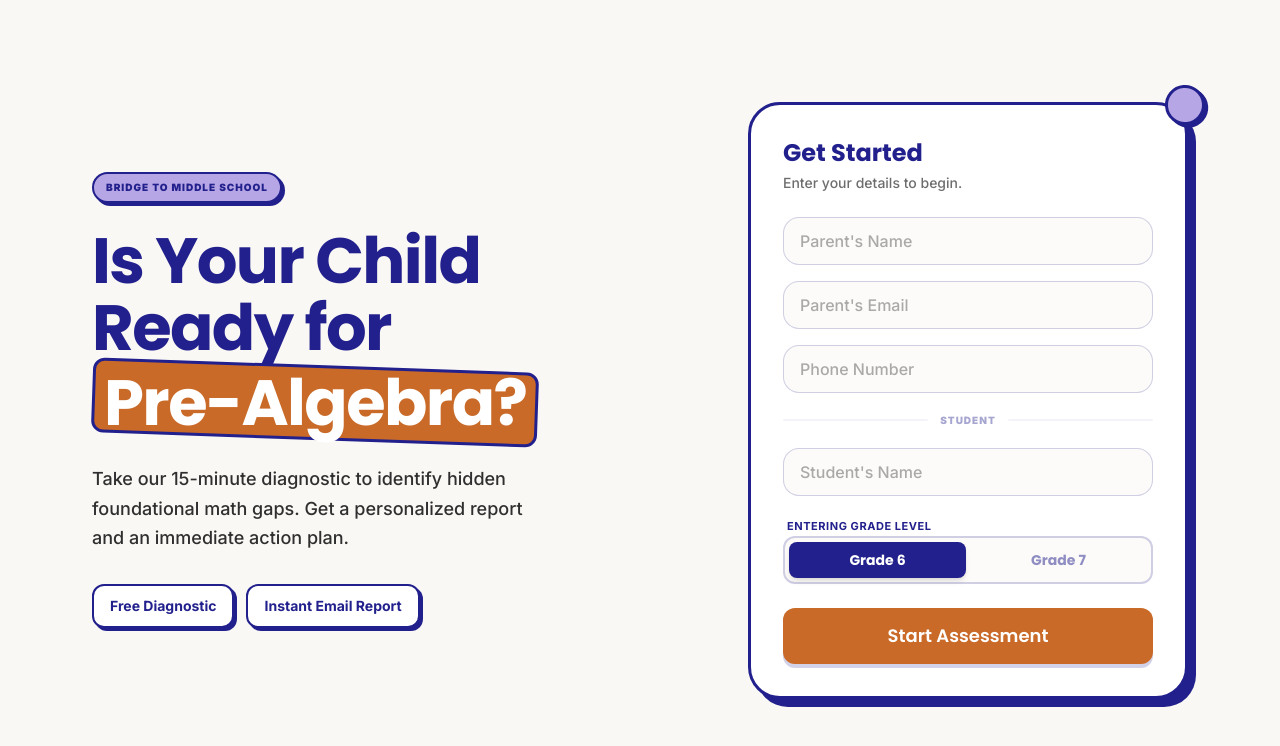
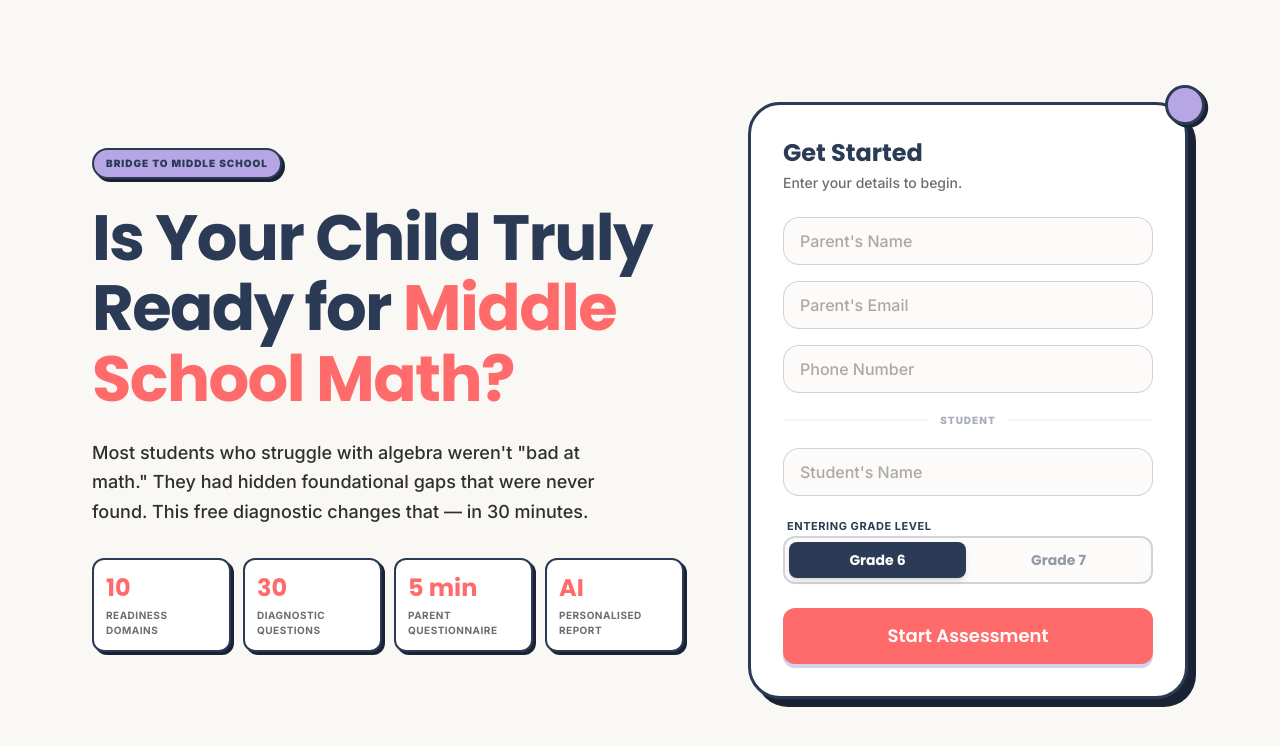
Before and after one commit to Mugunth140/mindverse-assessment, a Next.js app: page / in a window 1280 px wide. Shown: the top 746 px of the page. Built offline with nearby package versions, Linux system fonts and the light colour scheme.

Commit message:
style: Update brand colors across components for consistency and improved visual appeal

```diff
--- a/src/app/globals.css
+++ b/src/app/globals.css
@@ -1,8 +1,8 @@
 @import "tailwindcss";
 
 @theme {
-  --color-brand-indigo: #22208C;
-  --color-brand-orange: #C96A28;
+  --color-brand-blue: #2B3A55;
+  --color-brand-accent: #FF6B6B;
   --color-brand-ivory: #FAF8F4;
   --color-brand-charcoal: #2F2F2F;
 
--- a/src/app/layout.tsx
+++ b/src/app/layout.tsx
@@ -28,7 +28,7 @@ export default function RootLayout({
       lang="en"
       className={`${inter.variable} ${poppins.variable} h-full antialiased bg-brand-ivory`}
     >
-      <body className="min-h-full flex flex-col font-sans text-brand-charcoal selection:bg-brand-orange/20 selection:text-brand-indigo">
+      <body className="min-h-full flex flex-col font-sans text-brand-charcoal selection:bg-brand-accent/20 selection:text-brand-blue">
         {children}
       </body>
     </html>
--- a/src/app/page.tsx
+++ b/src/app/page.tsx
@@ -44,51 +44,59 @@ export default function Home() {
 
       {/* Intentional Geometric Accents with Subtle Animations */}
       <motion.div
-        className="absolute top-8 left-8 w-24 h-24 bg-brand-coral rounded-full border-[3px] border-brand-indigo hidden lg:block -z-10"
+        className="absolute top-8 left-8 w-24 h-24 bg-brand-coral rounded-full border-[3px] border-brand-blue hidden lg:block -z-10"
         animate={{ scale: [1, 1.05, 1], y: [0, -10, 0] }}
         transition={{ duration: 6, repeat: Infinity, ease: "easeInOut" }}
       />
       <motion.div
-        className="absolute bottom-8 right-16 w-32 h-32 bg-brand-green rounded-tl-[80px] rounded-br-[80px] border-[3px] border-brand-indigo hidden lg:block -z-10"
+        className="absolute bottom-8 right-16 w-32 h-32 bg-brand-green rounded-tl-[80px] rounded-br-[80px] border-[3px] border-brand-blue hidden lg:block -z-10"
         animate={{ y: [0, -15, 0] }}
         transition={{ duration: 5, repeat: Infinity, ease: "easeInOut", delay: 1 }}
       />
       <motion.div
-        className="absolute top-1/3 right-1/2 w-12 h-12 bg-brand-orange border-[3px] border-brand-indigo hidden lg:block -z-10"
+        className="absolute top-1/3 right-1/2 w-12 h-12 bg-brand-accent border-[3px] border-brand-blue hidden lg:block -z-10"
         animate={{ rotate: [12, 102, 12] }}
         transition={{ duration: 8, repeat: Infinity, ease: "easeInOut" }}
       />
       <motion.div
-        className="absolute bottom-1/4 left-1/4 w-8 h-8 bg-brand-lavender rounded-full border-[3px] border-brand-indigo hidden lg:block -z-10"
+        className="absolute bottom-1/4 left-1/4 w-8 h-8 bg-brand-lavender rounded-full border-[3px] border-brand-blue hidden lg:block -z-10"
         animate={{ x: [0, 15, 0] }}
         transition={{ duration: 4, repeat: Infinity, ease: "easeInOut", delay: 0.5 }}
       />
 
       {/* Left side: Editorial Typography */}
       <div className="w-full lg:w-1/2 relative z-10 flex flex-col justify-center">
-        <div className="inline-flex border-2 border-brand-indigo bg-brand-lavender text-brand-indigo px-3 py-1.5 rounded-full text-[10px] font-black tracking-widest uppercase mb-6 w-max shadow-[3px_3px_0_0_#22208C]">
+        <div className="inline-flex border-2 border-brand-blue bg-brand-lavender text-brand-blue px-3 py-1.5 rounded-full text-[10px] font-black tracking-widest uppercase mb-6 w-max shadow-[3px_3px_0_0_#1a2333]">
           Bridge to Middle School
         </div>
 
-        <h1 className="text-4xl md:text-5xl lg:text-[4rem] font-heading font-black text-brand-indigo leading-[1.05] mb-6 tracking-tight">
-          Is Your Child <br />
-          Ready for <br />
-          <span className="relative inline-block mt-1">
-            <span className="relative z-10 px-3 py-1 text-white inline-block">Pre-Algebra?</span>
-            <span className="absolute inset-0 bg-brand-orange rounded-xl rotate-2 border-[3px] border-brand-indigo z-0" />
+        <h1 className="text-4xl md:text-5xl lg:text-[4rem] font-heading font-black text-brand-blue leading-[1.1] mb-6 tracking-tight">
+          Is Your Child Truly Ready for {" "}
+          <span className="text-brand-accent relative">
+            Middle School Math?
           </span>
         </h1>
 
-        <p className="text-base md:text-lg text-brand-charcoal max-w-md font-medium leading-relaxed mb-8">
-          Take our 15-minute diagnostic to identify hidden foundational math gaps. Get a personalized report and an immediate action plan.
+        <p className="text-base md:text-lg text-brand-charcoal max-w-lg font-medium leading-relaxed mb-8">
+          Most students who struggle with algebra weren't "bad at math." They had hidden foundational gaps that were never found. This free diagnostic changes that — in 30 minutes.
         </p>
 
-        <div className="flex flex-col sm:flex-row gap-3 text-brand-indigo font-bold">
-          <div className="flex items-center justify-center bg-white border-2 border-brand-indigo px-4 py-2.5 rounded-xl shadow-[3px_3px_0_0_#22208C] text-sm">
-            Free Diagnostic
+        <div className="grid grid-cols-2 sm:grid-cols-4 gap-3 text-brand-blue">
+          <div className="flex flex-col items-center sm:items-start bg-white border-2 border-brand-blue p-3 rounded-xl shadow-[3px_3px_0_0_#1a2333]">
+            <span className="text-2xl font-heading font-black text-brand-accent">10</span>
+            <span className="text-[10px] font-bold uppercase tracking-wider text-brand-charcoal/70 mt-1 text-center sm:text-left">Readiness Domains</span>
           </div>
-          <div className="flex items-center justify-center bg-white border-2 border-brand-indigo px-4 py-2.5 rounded-xl shadow-[3px_3px_0_0_#22208C] text-sm">
-            Instant Email Report
+          <div className="flex flex-col items-center sm:items-start bg-white border-2 border-brand-blue p-3 rounded-xl shadow-[3px_3px_0_0_#1a2333]">
+            <span className="text-2xl font-heading font-black text-brand-accent">30</span>
+            <span className="text-[10px] font-bold uppercase tracking-wider text-brand-charcoal/70 mt-1 text-center sm:text-left">Diagnostic Questions</span>
+          </div>
+          <div className="flex flex-col items-center sm:items-start bg-white border-2 border-brand-blue p-3 rounded-xl shadow-[3px_3px_0_0_#1a2333]">
+            <span className="text-2xl font-heading font-black text-brand-accent">5 min</span>
+            <span className="text-[10px] font-bold uppercase tracking-wider text-brand-charcoal/70 mt-1 text-center sm:text-left">Parent Questionnaire</span>
+          </div>
+          <div className="flex flex-col items-center sm:items-start bg-white border-2 border-brand-blue p-3 rounded-xl shadow-[3px_3px_0_0_#1a2333]">
+            <span className="text-2xl font-heading font-black text-brand-accent">AI</span>
+            <span className="text-[10px] font-bold uppercase tracking-wider text-brand-charcoal/70 mt-1 text-center sm:text-left">Personalised Report</span>
           </div>
         </div>
       </div>
@@ -99,17 +107,17 @@ export default function Home() {
           initial={{ opacity: 0, y: 30 }}
           animate={{ opacity: 1, y: 0 }}
           transition={{ duration: 0.5, type: "spring", bounce: 0.4 }}
-          className="bg-white rounded-[2rem] border-[3px] border-brand-indigo shadow-[8px_8px_0_0_#22208C] p-6 md:p-8 relative"
+          className="bg-white rounded-[2rem] border-[3px] border-brand-blue shadow-[8px_8px_0_0_#1a2333] p-6 md:p-8 relative"
         >
           {/* Decorative clip */}
           <motion.div
-            className="absolute -top-5 -right-5 w-10 h-10 bg-brand-lavender border-[3px] border-brand-indigo rounded-full shadow-[3px_3px_0_0_#22208C] hidden md:block"
+            className="absolute -top-5 -right-5 w-10 h-10 bg-brand-lavender border-[3px] border-brand-blue rounded-full shadow-[3px_3px_0_0_#1a2333] hidden md:block"
             animate={{ rotate: [0, 15, -5, 0] }}
             transition={{ duration: 5, repeat: Infinity, ease: "easeInOut", delay: 2 }}
           />
 
           <div className="mb-6">
-            <h2 className="text-2xl font-heading font-black text-brand-indigo mb-1">Get Started</h2>
+            <h2 className="text-2xl font-heading font-black text-brand-blue mb-1">Get Started</h2>
             <p className="text-sm text-brand-charcoal/70 font-medium">Enter your details to begin.</p>
           </div>
 
@@ -117,7 +125,7 @@ export default function Home() {
             <div className="space-y-1">
               <Input
                 placeholder="Parent's Name"
-                className="h-12 border border-brand-indigo/20 bg-brand-ivory/50 font-medium text-base placeholder:text-brand-charcoal/40"
+                className="h-12 border border-brand-blue/20 bg-brand-ivory/50 font-medium text-base placeholder:text-brand-charcoal/40"
                 {...register("parentName")}
                 error={!!errors.parentName}
               />
@@ -128,7 +136,7 @@ export default function Home() {
               <Input
                 type="email"
                 placeholder="Parent's Email"
-                className="h-12 border border-brand-indigo/20 bg-brand-ivory/50 font-medium text-base placeholder:text-brand-charcoal/40"
+                className="h-12 border border-brand-blue/20 bg-brand-ivory/50 font-medium text-base placeholder:text-brand-charcoal/40"
                 {...register("email")}
                 error={!!errors.email}
               />
@@ -139,7 +147,7 @@ export default function Home() {
               <Input
                 type="tel"
                 placeholder="Phone Number"
-                className="h-12 border border-brand-indigo/20 bg-brand-ivory/50 font-medium text-base placeholder:text-brand-charcoal/40"
+                className="h-12 border border-brand-blue/20 bg-brand-ivory/50 font-medium text-base placeholder:text-brand-charcoal/40"
                 {...register("phone")}
                 error={!!errors.phone}
               />
@@ -147,15 +155,15 @@ export default function Home() {
             </div>
 
             <div className="pt-1 pb-1 flex items-center gap-3">
-              <div className="h-[2px] w-full bg-brand-indigo/5 rounded-full" />
-              <span className="text-brand-indigo/40 font-black text-[10px] uppercase tracking-widest">Student</span>
-              <div className="h-[2px] w-full bg-brand-indigo/5 rounded-full" />
+              <div className="h-[2px] w-full bg-brand-blue/5 rounded-full" />
+              <span className="text-brand-blue/40 font-black text-[10px] uppercase tracking-widest">Student</span>
+              <div className="h-[2px] w-full bg-brand-blue/5 rounded-full" />
             </div>
 
             <div className="space-y-1">
               <Input
                 placeholder="Student's Name"
-                className="h-12 border border-brand-indigo/20 bg-brand-ivory/50 font-medium text-base placeholder:text-brand-charcoal/40"
+                className="h-12 border border-brand-blue/20 bg-brand-ivory/50 font-medium text-base placeholder:text-brand-charcoal/40"
                 {...register("studentName")}
                 error={!!errors.studentName}
               />
@@ -164,8 +172,8 @@ export default function Home() {
 
             {/* Segmented Control for Grade Selection */}
             <div className="space-y-1.5">
-              <label className="text-[11px] font-bold text-brand-indigo ml-1 uppercase tracking-wider">Entering Grade Level</label>
-              <div className="flex bg-brand-ivory/50 border-2 border-brand-indigo/20 rounded-xl p-1 gap-1">
+              <label className="text-[11px] font-bold text-brand-blue ml-1 uppercase tracking-wider">Entering Grade Level</label>
+              <div className="flex bg-brand-ivory/50 border-2 border-brand-blue/20 rounded-xl p-1 gap-1">
                 {["6", "7"].map((grade) => (
                   <button
                     key={grade}
@@ -173,8 +181,8 @@ export default function Home() {
                     onClick={() => setValue("gradeLevel", grade as "6"|"7")}
                     className={`flex-1 py-2 text-sm rounded-lg font-heading font-black transition-all ${
                       selectedGrade === grade
-                        ? "bg-brand-indigo text-white shadow-md"
-                        : "bg-transparent text-brand-indigo/50 hover:bg-brand-indigo/10 hover:text-brand-indigo"
+                        ? "bg-brand-blue text-white shadow-md"
+                        : "bg-transparent text-brand-blue/50 hover:bg-brand-blue/10 hover:text-brand-blue"
                     }`}
                   >
                     Grade {grade}
--- a/src/components/ui/Button.tsx
+++ b/src/components/ui/Button.tsx
@@ -29,12 +29,12 @@ export const Button = React.forwardRef<HTMLButtonElement, ButtonProps>(
     ref
   ) => {
     const baseStyles =
-      "inline-flex items-center justify-center rounded-2xl font-heading font-semibold transition-colors focus-visible:outline-none focus-visible:ring-2 focus-visible:ring-brand-indigo disabled:pointer-events-none disabled:opacity-50 relative overflow-hidden";
+      "inline-flex items-center justify-center rounded-2xl font-heading font-semibold transition-colors focus-visible:outline-none focus-visible:ring-2 focus-visible:ring-brand-blue disabled:pointer-events-none disabled:opacity-50 relative overflow-hidden";
 
     const variants = {
-      primary: "bg-brand-indigo text-white hover:bg-brand-indigo/90 shadow-[0_4px_0_0_#1a196e] active:shadow-[0_0px_0_0_#1a196e] active:translate-y-[4px]",
-      secondary: "bg-brand-orange text-white hover:bg-brand-orange/90 shadow-[0_4px_0_0_#9e5320] active:shadow-[0_0px_0_0_#9e5320] active:translate-y-[4px]",
-      outline: "border-2 border-brand-indigo text-brand-indigo bg-transparent hover:bg-brand-indigo/5",
+      primary: "bg-brand-blue text-white hover:bg-brand-blue/90 shadow-[0_4px_0_0_#1a2333] active:shadow-[0_0px_0_0_#1a2333] active:translate-y-[4px]",
+      secondary: "bg-brand-accent text-white hover:bg-brand-accent/90 shadow-[0_4px_0_0_#d9534f] active:shadow-[0_0px_0_0_#d9534f] active:translate-y-[4px]",
+      outline: "border-2 border-brand-blue text-brand-blue bg-transparent hover:bg-brand-blue/5",
       ghost: "text-brand-charcoal hover:bg-black/5",
     };
 
--- a/src/components/ui/Input.tsx
+++ b/src/components/ui/Input.tsx
@@ -20,7 +20,7 @@ export const Input = React.forwardRef<HTMLInputElement, InputProps>(
           "flex h-14 w-full rounded-2xl border-2 bg-white px-4 py-2 text-base file:border-0 file:bg-transparent file:text-sm file:font-medium placeholder:text-brand-charcoal/40 focus-visible:outline-none disabled:cursor-not-allowed disabled:opacity-50 transition-colors",
           error
             ? "border-red-500 focus-visible:border-red-500"
-            : "border-brand-charcoal/20 focus-visible:border-brand-indigo",
+            : "border-brand-charcoal/20 focus-visible:border-brand-blue",
           className
         )}
         ref={ref}
```
Also changed, not shown: src/app/assessment/page.tsx (+9 -9 lines), src/app/results/page.tsx (+26 -31 lines), src/lib/email.ts (+4 -4 lines).
